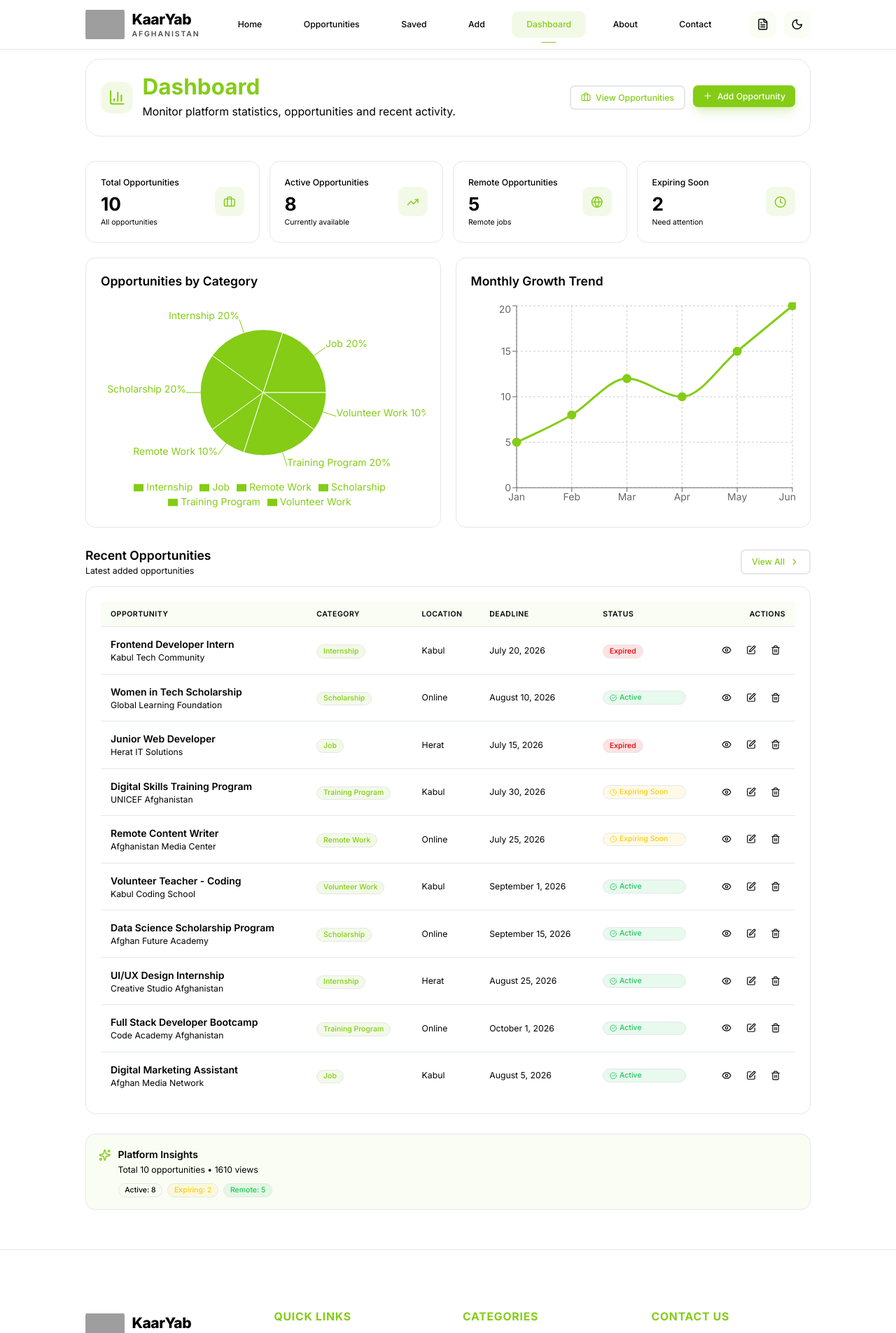
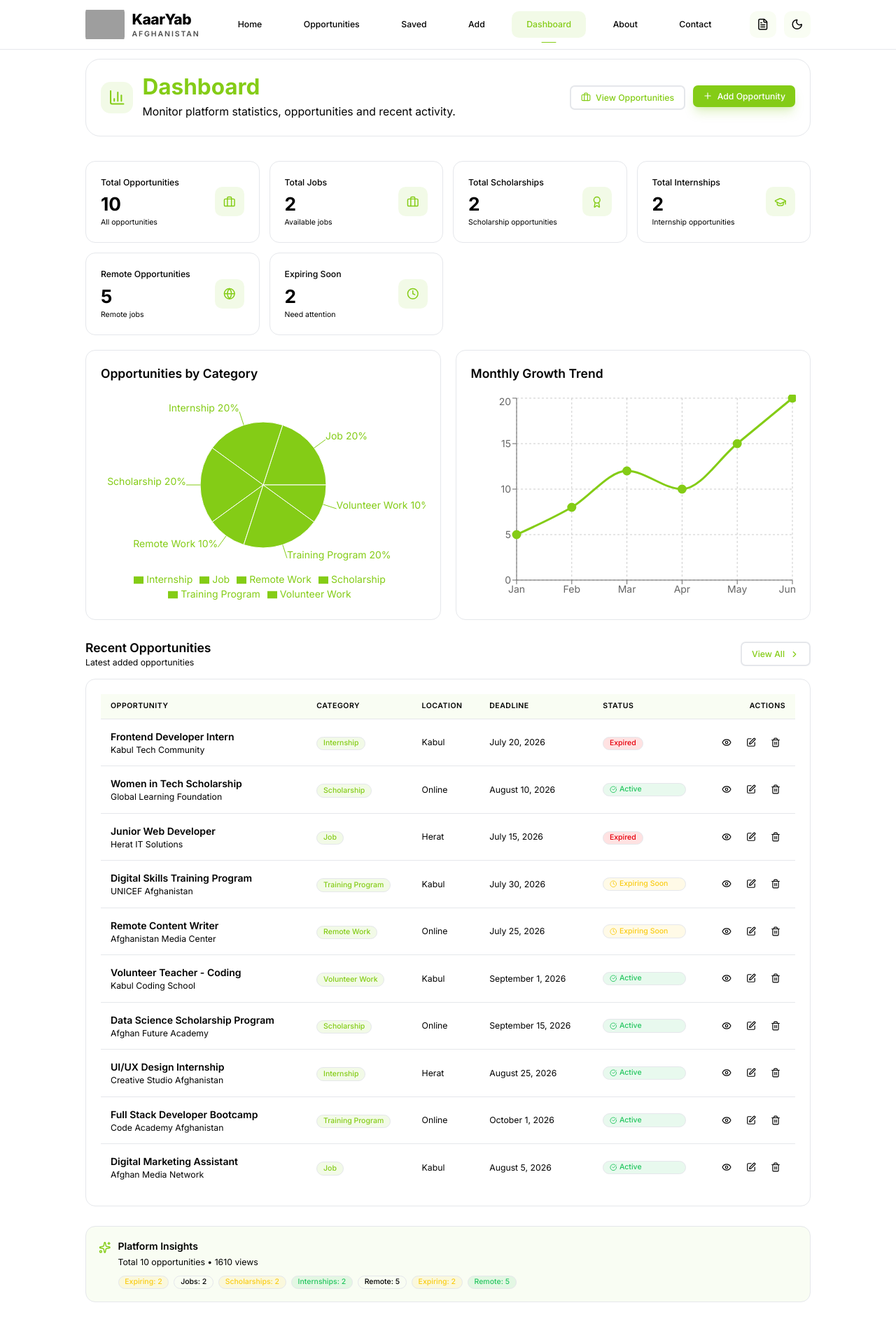
Before and after one commit to Amena-Miri/KaarYab-Afghanistan-, a Next.js app: page /dashboard in a window 1280 px wide. Shown: the top 1905 px of the page at 70% size. Built offline with nearby package versions, Linux system fonts and the light colour scheme; grey boxes are pictures that could not be loaded.

Commit message:
feat: Update Dashboard Cards

```diff
--- a/app/dashboard/page.tsx
+++ b/app/dashboard/page.tsx
@@ -2,13 +2,10 @@
 
 import React, { useState, useEffect } from "react";
 import Link from "next/link";
-
 import { useOpportunityContext } from "@/context/OpportunityContext";
-
 import { DashboardCard } from "@/components/dashboard/DashboardCard";
 import { RecentOpportunitiesTable } from "@/components/dashboard/RecentOpportunitiesTable";
 import { CategoryChart } from "@/components/dashboard/CategoryChart";
-
 import { Card } from "@/components/ui/Card";
 import { Button } from "@/components/ui/Button";
 import { Badge } from "@/components/ui/Badge";
@@ -22,6 +19,8 @@ import {
   ChevronRight,
   Sparkles,
   BarChart3,
+  GraduationCap,
+  Award,
 } from "lucide-react";
 
 import { categories } from "@/lib/utils";
@@ -35,8 +34,10 @@ const DashboardPage = () => {
 
   const [stats, setStats] = useState({
   total: 0,
+  jobs: 0,
+  internships: 0,
+  scholarships: 0,
   remote: 0,
-    active: 0,
   expiringSoon: 0,
   totalViews: 0,
 });
@@ -58,17 +59,31 @@ const DashboardPage = () => {
     setStats({
     total: opportunities.length,
 
-      remote: opportunities.filter((o) => o.type === "Remote").length,
+    jobs: opportunities.filter(
+      (o) => o.category === "Job"
+    ).length,
 
-      active: opportunities.filter((o) => new Date(o.deadline) >= now).length,
+    internships: opportunities.filter(
+      (o) => o.category === "Internship"
+    ).length,
+
+    scholarships: opportunities.filter(
+      (o) => o.category === "Scholarship"
+    ).length,
+
+    remote: opportunities.filter(
+      (o) => o.type === "Remote"
+    ).length,
 
     expiringSoon: opportunities.filter((o) => {
       const deadline = new Date(o.deadline);
-
       return deadline >= now && deadline <= sevenDaysFromNow;
     }).length,
 
-      totalViews: opportunities.reduce((sum, o) => sum + (o.views || 0), 0),
+    totalViews: opportunities.reduce(
+      (sum, o) => sum + (o.views || 0),
+      0
+    ),
   });
   };
 
@@ -175,10 +190,24 @@ const DashboardPage = () => {
           />
 
           <DashboardCard
-            title="Active Opportunities"
-            value={stats.active}
-            icon={<TrendingUp className="w-5 h-5" />}
-            subtitle="Currently available"
+            title="Total Jobs"
+            value={stats.jobs}
+            icon={<Briefcase className="w-5 h-5" />}
+            subtitle="Available jobs"
+          />
+
+          <DashboardCard
+            title="Total Scholarships"
+            value={stats.scholarships}
+            icon={<Award className="w-5 h-5" />}
+            subtitle="Scholarship opportunities"
+          />
+
+          <DashboardCard
+            title="Total Internships"
+            value={stats.internships}
+            icon={<GraduationCap className="w-5 h-5" />}
+            subtitle="Internship opportunities"
           />
 
           <DashboardCard
@@ -333,10 +362,12 @@ const DashboardPage = () => {
                 mt-3
                 "
               >
-                <Badge variant="default">Active: {stats.active}</Badge>
-
                 <Badge variant="warning">Expiring: {stats.expiringSoon}</Badge>
-
+                <Badge variant="default">Jobs: {stats.jobs}</Badge>
+                <Badge variant="warning">Scholarships: {stats.scholarships}</Badge>
+                <Badge variant="success">Internships: {stats.internships}</Badge>
+                <Badge variant="default">Remote: {stats.remote}</Badge>
+                <Badge variant="warning">Expiring: {stats.expiringSoon}</Badge>
                 <Badge variant="success">Remote: {stats.remote}</Badge>
               </div>
             </div>
```
Lines whose indentation alone changed are shown as unchanged.
